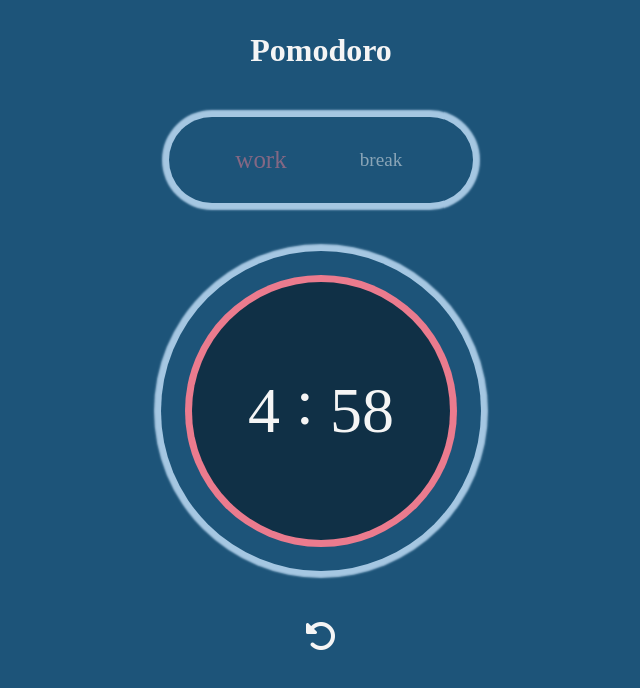
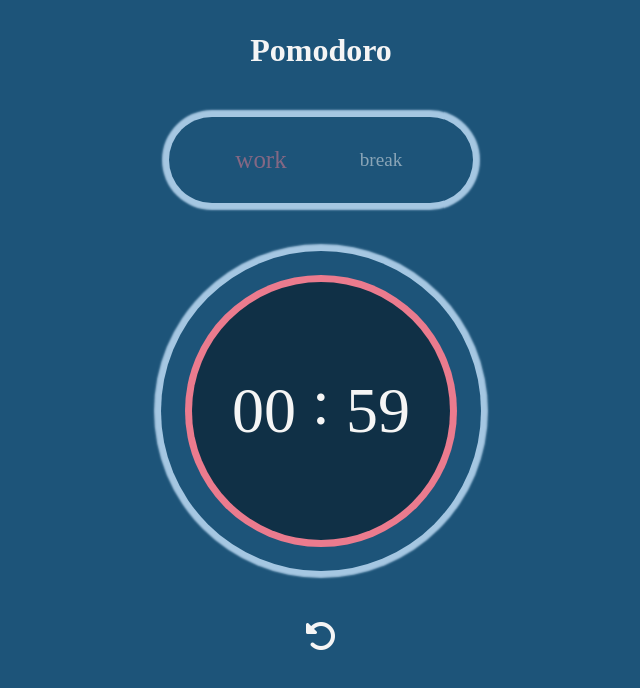
Before and after one commit to Santu-kumar364/Timorodo, a plain HTML site: page index.html in a window 1280 px wide. Both pictures are taken after a click on the button 640 px from the left and 637 px from the top of the page. Shown: the whole page, without its empty margins (319-959 px from the left). Drawn offline with Linux system fonts and the light colour scheme.

Commit message:
modified time values

```diff
--- a/game.js
+++ b/game.js
@@ -1,46 +1,65 @@
-let workTittle=document.querySelector("#work");
-let breakTittle=document.querySelector("#break");
+let workTittle = document.querySelector("#work");
+let breakTittle = document.querySelector("#break");
 
-let workTime=5;
-let breakTime=2;
-let seconds="00";
-window.onload=() => {
-    document.querySelector("#minutes").innerHTML=workTime;
-    document.querySelector("#seconds").innerHTML=seconds;
+let workTime = 1; // Default 25 minutes for work
+let breakTime = 2;  // Default 5 minutes for break
+let seconds = 0; // Start with 00 seconds
+let isWorkTime = true; // Track work/break state
+let timer; // Store interval
+
+window.onload = () => {
+    document.querySelector("#minutes").innerHTML = workTime;
+    document.querySelector("#seconds").innerHTML = "00";
     workTittle.classList.add("active");
+};
+
+function start() {
+    // Prevent multiple timers from running
+    clearInterval(timer);
+
+    document.getElementById('start').style.display = "none";
+    document.querySelector('#reset').style.display = "block";
+
+    let minutes = isWorkTime ? workTime : breakTime;
+    let seconds = 0;
+
+    timer = setInterval(() => {
+        document.querySelector("#minutes").innerHTML = minutes.toString().padStart(2, '0');
+        document.querySelector("#seconds").innerHTML = seconds.toString().padStart(2, '0');
+
+        if (minutes === 0 && seconds === 0) {
+            isWorkTime = !isWorkTime; // Toggle work/break
+            minutes = isWorkTime ? workTime : breakTime;
+            seconds = 0;
+
+            // Switch active class for work/break
+            if (isWorkTime) {
+                breakTittle.classList.remove("active");
+                workTittle.classList.add("active");
+            } else {
+                workTittle.classList.remove("active");
+                breakTittle.classList.add("active");
+            }
+        } else {
+            if (seconds === 0) {
+                minutes--;
+                seconds = 59;
+            } else {
+                seconds--;
+            }
+        }
+    }, 1000);
 }
 
-function start () {
-    //change buttons
-    document.getElementById('start').style.display="none";
-    document.querySelector('#reset').style.display="block";
+// Reset function to stop the timer and reset values
+document.querySelector("#reset").addEventListener("click", () => {
+    clearInterval(timer);
+    isWorkTime = true;
+    document.querySelector("#minutes").innerHTML = workTime;
+    document.querySelector("#seconds").innerHTML = "00";
+    workTittle.classList.add("active");
+    breakTittle.classList.remove("active");
 
-    seconds=59;
-    let workMinutes=workTime-1;
-    let breakMinutes=breakTime-1;
-    let breakCount=0;
-    let timerFunction=() => {
-        document.querySelector("#minutes").innerHTML=workMinutes;
-        document.querySelector("#seconds").innerHTML=seconds;
-        seconds=seconds-1;
-        if (seconds==0) {
-            workMinutes-=1;
-            if (workMinutes==-1) {
-                if (breakCount==0) {
-                    workMinutes=breakMinutes;
-                    breakCount=1;
-                    workTittle.classList.remove('active');
-                    breakTittle.classList.add('active');
-                }
-                else {
-                    breakMinutes=workMinutes;
-                    breakCount=0;
-                    breakTittle.classList.remove('active');
-                    workTittle.classList.add('active');
-                }
-            }
-            seconds=59;
-        }
-    }
-    setInterval(timerFunction, 1000);
-}
+    document.getElementById('start').style.display = "block";
+    document.querySelector('#reset').style.display = "none";
+});
```
Also changed, not shown: index.html (indentation only).
